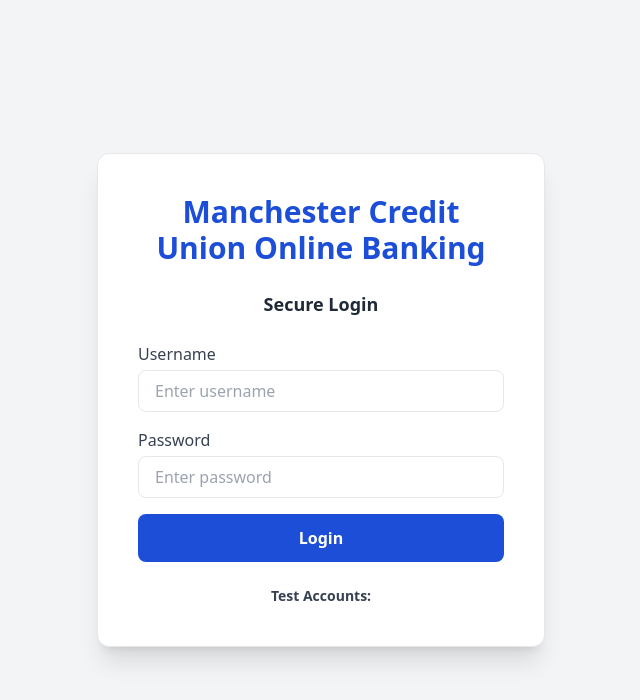
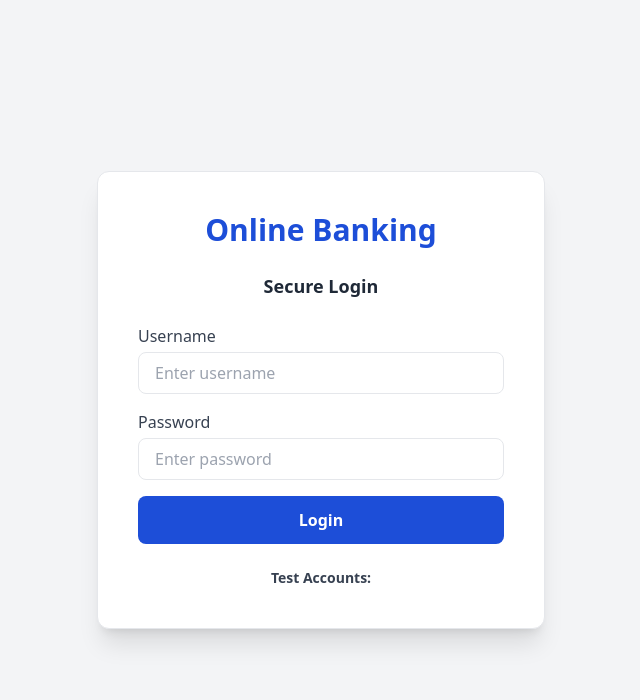
Before and after one commit to MRKIKSY/frontend, a React (Create React App) app: page / in a window 1280 px wide. Shown: the top 700 px of the page, without its empty margins (319-959 px from the left). Built offline with nearby package versions, Linux system fonts and the light colour scheme.

Commit message:
Update Login.js

```diff
--- a/src/Login.js
+++ b/src/Login.js
@@ -28,7 +28,7 @@ export default function Login({ api, onLogin }) {
       <div className="bg-white shadow-xl rounded-xl p-10 w-full max-w-md border border-gray-200">
 
         <h1 className="text-3xl font-bold text-blue-700 text-center mb-6">
-          Manchester Credit Union Online Banking
+           Online Banking
         </h1>
 
         <h2 className="text-lg font-semibold text-gray-800 text-center mb-6">
```
